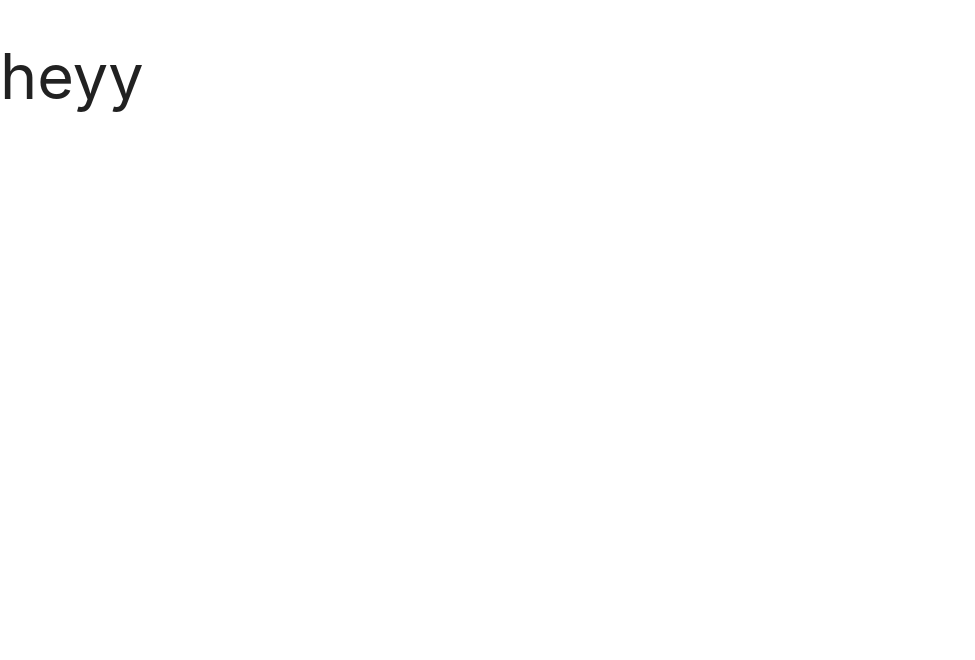
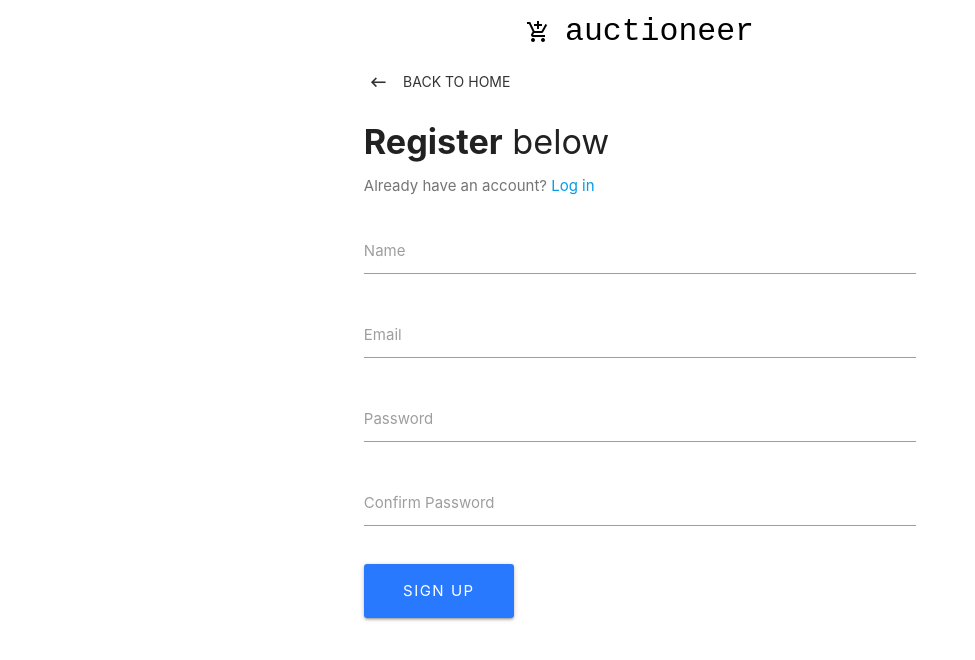
Before and after one commit to williamtnguyen/auction-app, a React (Create React App) app in the folder client/: page /register in a window 1280 px wide. Shown: the top 660 px of the page, without its empty margins (0-975 px from the left). Built offline with nearby package versions, Linux system fonts and the light colour scheme.

Commit message:
finished reg/login frontend

```diff
--- a/client/src/App.js
+++ b/client/src/App.js
@@ -1,11 +1,24 @@
 import React from 'react';
+import { BrowserRouter as Router, Route } from 'react-router-dom';
 import './App.css';
+
+import Navbar from './components/layout/Navbar';
+import Landing from './components/layout/Landing';
+import Register from './components/auth/Register';
+import Login from './components/auth/Login'
 
 function App() {
   return (
-    <div className="App">
-      <h1>heyy</h1>
-    </div>
+    <Router>
+      <div className="App">
+        {/* This Component is static and are on the page inevitably */}
+        <Navbar />
+        {/* These Components are dynamic, react-router-dom is used to make the components appear without reloading page */}
+        <Route exact path='/' component={Landing} />
+        <Route exact path='/register' component={Register} />
+        <Route exact path='/login' component={Login} />
+      </div>
+    </Router>
   );
 }
 
--- /dev/null
+++ b/client/src/components/auth/Login.js
@@ -0,0 +1,99 @@
+import React, { Component } from 'react';
+import { Link } from 'react-router-dom';
+
+// Component for Register form
+class Login extends Component {
+  constructor() {
+    super();
+    this.state = {
+      email: '',
+      password: '',
+      errors: {}
+    };
+  }
+
+  /* ~~~~ EVENT HANDLERS ~~~~ */
+  handleChange = (event) => {
+    this.setState({ [event.target.id]: event.target.value });
+  }
+
+  handleSubmit = (event) => {
+    // preventDefault stops the page from reloading when submit button is clicked
+    event.preventDefault();
+    // Create user object from existing user-data (will be sent to backend via Redux)
+    const userData = {
+      email: this.state.email,
+      password: this.state.password,
+    };
+    console.log(userData);
+  }
+
+
+  render() {
+    const errors = this.state.errors;
+    return (
+      <div className='container'>
+        <div className='row'>
+          <div className='col s8 offset-s2'>
+            <Link to='/' className='btn-flat waves-effect'>
+              <i className='material-icons left'>keyboard_backspace</i> Back to home
+            </Link>
+            <div className='col s12' style={{ paddingLeft: '11.25px'}}>
+              <h4>
+                <b>Login</b> below
+              </h4>
+              <p className='grey-text text-darken-1'>
+                Don't have an account? <Link to='/login'>Register</Link>
+              </p>
+            </div>
+
+            {/*  REGISTER FORM */}
+            <form noValidate onSubmit={this.handleSubmit}>
+              {/* Email input field */}
+              <div className='input-field col s12'>
+                <input
+                  onChange={this.handleChange}
+                  value={this.state.email}
+                  error={errors.email}
+                  id='email'
+                  type='email'
+                />
+                <label htmlFor='email'>Email</label>
+              </div>
+              {/* Password input field */}
+              <div className='input-field col s12'>
+                <input
+                  onChange={this.handleChange}
+                  value={this.state.password}
+                  error={errors.password}
+                  id='password'
+                  type='password'
+                />
+                <label htmlFor='password'>Password</label>
+              </div>
+
+              {/* Submit Button */}
+              <div className='col s12' style={{ paddingLeft: '11.25px'}}>
+                <button
+                  style={{
+                    width: '150px',
+                    borderRadius: '3px',
+                    letterSpacing: '1.5px',
+                    marginTop: '1rem'
+                  }}
+                  type='submit'
+                  className='btn btn-large waves-effect waves-light hoverable blue accent-3'
+                >
+                  Login
+                </button>
+              </div>
+
+            </form>
+          </div>
+        </div>
+      </div>
+    );
+  }
+}
+
+export default Login;
--- /dev/null
+++ b/client/src/components/auth/Register.js
@@ -0,0 +1,124 @@
+import React, { Component } from 'react';
+import { Link } from 'react-router-dom';
+
+// Component for Register form
+class Register extends Component {
+  constructor() {
+    super();
+    this.state = {
+      name: '',
+      email: '',
+      password: '',
+      confirmPassword: '',
+      errors: {}
+    };
+  }
+
+  /* ~~~~ EVENT HANDLERS ~~~~ */
+  handleChange = (event) => {
+    this.setState({ [event.target.id]: event.target.value });
+  };
+
+  handleSubmit = (event) => {
+    // preventDefault stops the page from reloading when submit button is clicked
+    event.preventDefault();
+    // Create new user from user input (will be sent to backend via Redux)
+    const newUser = {
+      name: this.state.name,
+      email: this.state.email,
+      password: this.state.password,
+      confirmPassword: this.state.confirmPassword,
+    };
+    console.log(newUser);
+  };
+
+
+  render() {
+    const errors = this.state.errors;
+    return (
+      <div className='container'>
+        <div className='row'>
+          <div className='col s8 offset-s2'>
+            <Link to='/' className='btn-flat waves-effect'>
+              <i className='material-icons left'>keyboard_backspace</i> Back to home
+            </Link>
+            <div className='col s12' style={{ paddingLeft: '11.25px'}}>
+              <h4>
+                <b>Register</b> below
+              </h4>
+              <p className='grey-text text-darken-1'>
+                Already have an account? <Link to='/login'>Log in</Link>
+              </p>
+            </div>
+            {/*  REGISTER FORM */}
+            <form noValidate onSubmit={this.handleSubmit}>
+              {/* Name input field */}
+              <div className='input-field col s12'>
+                <input
+                  onChange={this.handleChange}
+                  value={this.state.name}
+                  error={errors.name}
+                  id='name'
+                  type='text'
+                />
+                <label htmlFor='name'>Name</label>
+              </div>
+              {/* Email input field */}
+              <div className='input-field col s12'>
+                <input
+                  onChange={this.handleChange}
+                  value={this.state.email}
+                  error={errors.email}
+                  id='email'
+                  type='email'
+                />
+                <label htmlFor='email'>Email</label>
+              </div>
+              {/* Password input field */}
+              <div className='input-field col s12'>
+                <input
+                  onChange={this.handleChange}
+                  value={this.state.password}
+                  error={errors.password}
+                  id='password'
+                  type='password'
+                />
+                <label htmlFor='password'>Password</label>
+              </div>
+              {/* Password-Confirmation input field */}
+              <div className='input-field col s12'>
+                <input
+                  onChange={this.handleChange}
+                  value={this.state.confirmPassword}
+                  error={errors.confirmPassword}
+                  id='confirmPassword'
+                  type='password'
+                />
+                <label htmlFor='confirmPassword'>Confirm Password</label>
+              </div>
+
+              {/* Submit Button */}
+              <div className='col s12' style={{ paddingLeft: '11.25px'}}>
+                <button
+                  style={{
+                    width: '150px',
+                    borderRadius: '3px',
+                    letterSpacing: '1.5px',
+                    marginTop: '1rem'
+                  }}
+                  type='submit'
+                  className='btn btn-large waves-effect waves-light hoverable blue accent-3'
+                >
+                  Sign Up
+                </button>
+              </div>
+
+            </form>
+          </div>
+        </div>
+      </div>
+    );
+  }
+}
+
+export default Register;
--- a/client/src/components/layout/Landing.js
+++ b/client/src/components/layout/Landing.js
@@ -0,0 +1,51 @@
+import React, { Component } from 'react';
+import { Link } from 'react-router-dom';
+
+class Landing extends Component {
+  render() {
+    return (
+      <div style={{ height: '75vh' }} className='container valign-wrapper'>
+        <div className='row'>
+          <div className='col s12 center-align'>
+            <h4>
+              <b>simple</b> and <b>elegant</b> e-commerce with{" "}
+              <span style={{ fontFamily: 'monospace' }}>auctioneer</span>
+            </h4>
+            <p className='flow-text grey-text text-darken-1'>
+              the best online auctioning platform.
+            </p>
+            <br />
+            <div className='col s6'>
+              <Link
+                to='/register'
+                style={{
+                  width: '140px',
+                  borderRadius: '3px',
+                  letterSpacing: '1.5px'
+                }}
+                className='btn btn-large waves-effect waves-light hoverable blue accent-3'
+              >
+                Register
+              </Link>
+            </div>
+            <div className='col s6'>
+              <Link
+                to='/login'
+                style={{
+                  width: '140px',
+                  borderRadius: '3px',
+                  letterSpacing: '1.5px'
+                }}
+                className='btn btn-large waves-effect waves-light hoverable blue accent-3'
+              >
+                  Log In
+              </Link>
+            </div>
+          </div>
+        </div>
+      </div>
+    );
+  }
+}
+
+export default Landing
--- a/client/src/components/layout/Navbar.js
+++ b/client/src/components/layout/Navbar.js
@@ -14,8 +14,8 @@
               }}
               className='col s5 brand-logo center black-text'
             >
-              <i className='material-icons'>code</i>
-              MERN
+              <i className='material-icons'>add_shopping_cart</i>
+              auctioneer
             </Link>
           </div>
         </nav>
```
Also changed, not shown: 1 other file (tests, documents, lock files or other folders).
